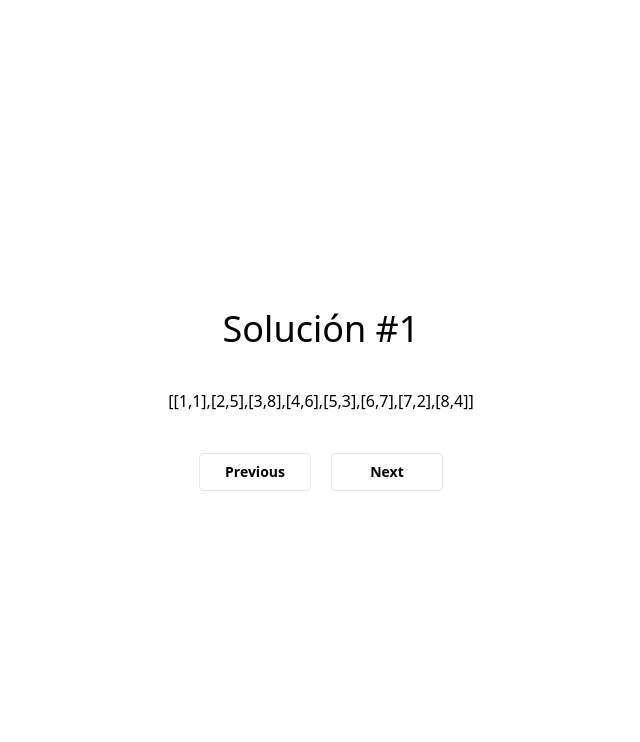
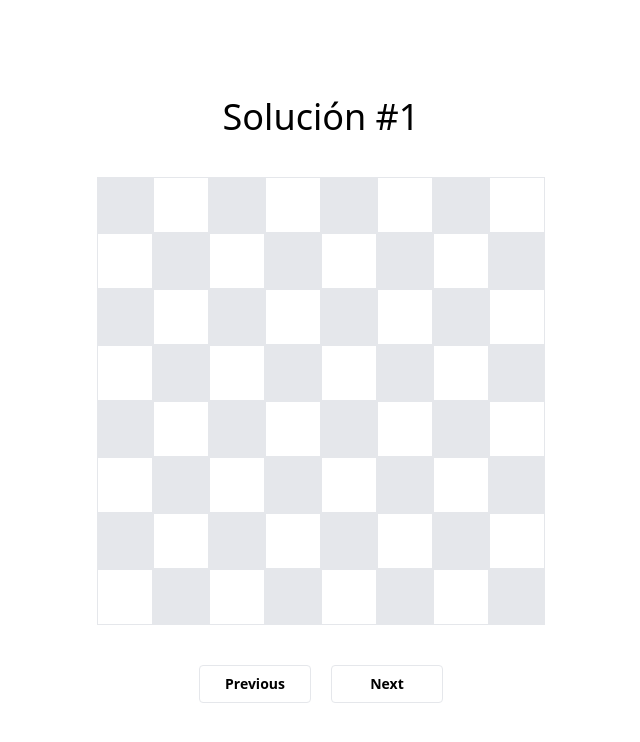
Before and after one commit to Angel-Ponce/eight-queens, a React (Create React App) app: page / in a window 1280 px wide. Shown: the top 742 px of the page, without its empty margins (319-959 px from the left). Built offline with nearby package versions, Linux system fonts and the light colour scheme.

Commit message:
install clsx to make classNames and draw the board

```diff
--- a/package.json
+++ b/package.json
@@ -11,6 +11,7 @@
     "@types/node": "^16.7.13",
     "@types/react": "^18.0.0",
     "@types/react-dom": "^18.0.0",
+    "clsx": "^1.2.1",
     "react": "^18.2.0",
     "react-dom": "^18.2.0",
     "react-scripts": "5.0.1",
@@ -22,7 +23,7 @@
     "build": "craco build",
     "test": "craco test",
     "eject": "craco eject"
- },
+  },
   "eslintConfig": {
     "extends": [
       "react-app",
--- a/src/App.tsx
+++ b/src/App.tsx
@@ -28,7 +28,7 @@ const App: FC = () => {
   }, []);
 
   return (
-    <div className="w-full h-screen flex flex-col gap-10 items-center justify-center p-6">
+    <div className="w-screen h-screen flex flex-col gap-10 items-center justify-center p-6">
       <h1 className="text-4xl">Solución #{index + 1}</h1>
       <Board solution={solutions[index]} />
       <div className="flex gap-5">
--- a/src/Board.tsx
+++ b/src/Board.tsx
@@ -1,9 +1,22 @@
 import { FC } from "react";
+import Tile from "./Tile";
 
 const Board: FC<{
   solution: number[][];
 }> = ({ solution }) => {
-  return <>{JSON.stringify(solution)}</>;
+  return (
+    <div className="overflow-auto w-full flex justify-center">
+      <div className="grid grid-cols-[repeat(8,_56px)] w-auto h-auto">
+        {new Array(8)
+          .fill({})
+          .map((_, j) =>
+            new Array(8)
+              .fill({})
+              .map((_, k) => <Tile key={`${j}${k}`} j={j + 1} k={k + 1}></Tile>)
+          )}
+      </div>
+    </div>
+  );
 };
 
 export default Board;
--- /dev/null
+++ b/src/Tile.tsx
@@ -0,0 +1,17 @@
+import clsx from "clsx";
+import { FC } from "react";
+
+const Tile: FC<{ j: number; k: number }> = ({ j, k }) => {
+  return (
+    <div
+      className={clsx(
+        "min-w-[56px] min-h-[56px] w-14 h-14 border",
+        j % 2 === 0
+          ? k % 2 === 0 && "bg-gray-200"
+          : k % 2 !== 0 && "bg-gray-200"
+      )}
+    ></div>
+  );
+};
+
+export default Tile;
```
Also changed, not shown: 1 other file (tests, documents, lock files or other folders).
